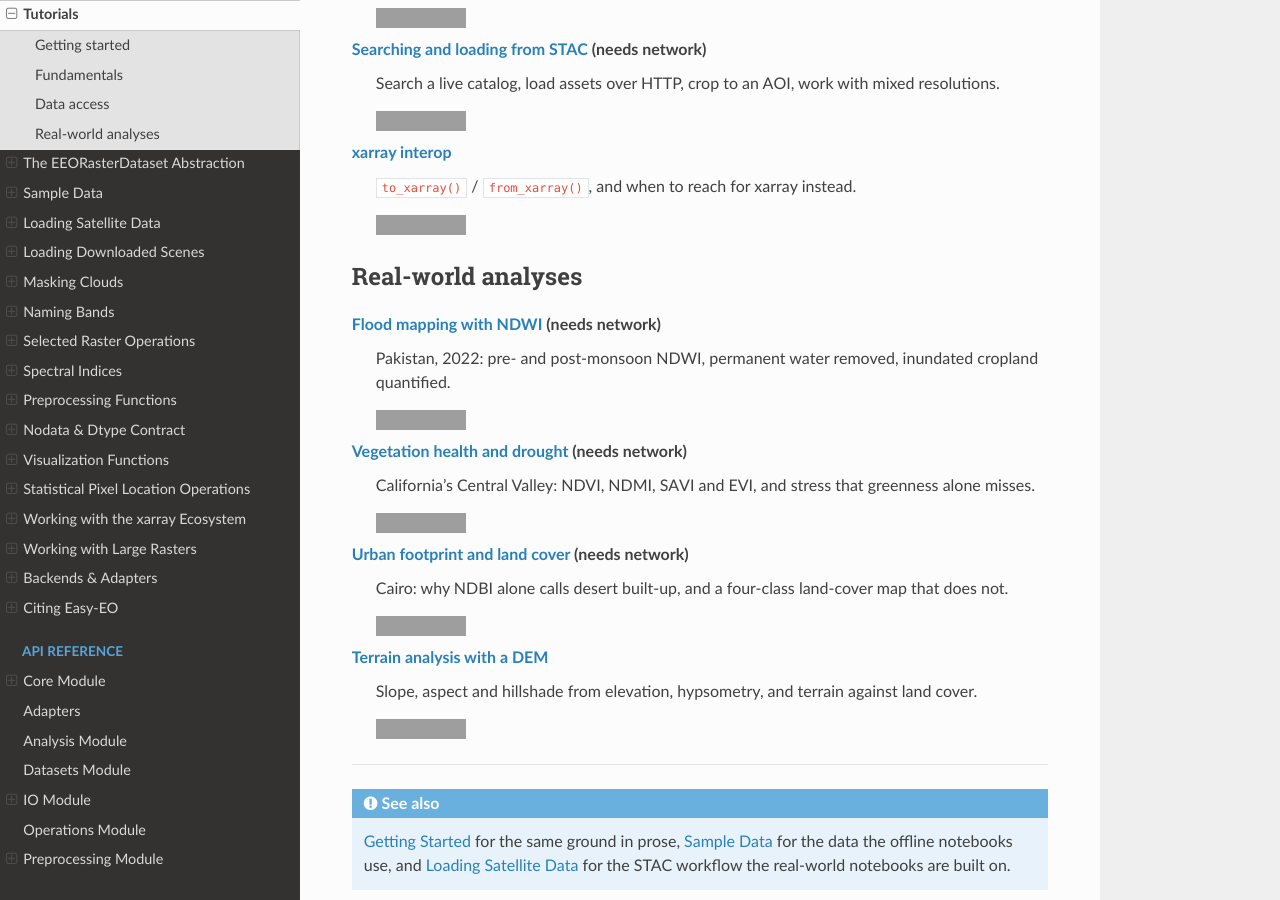
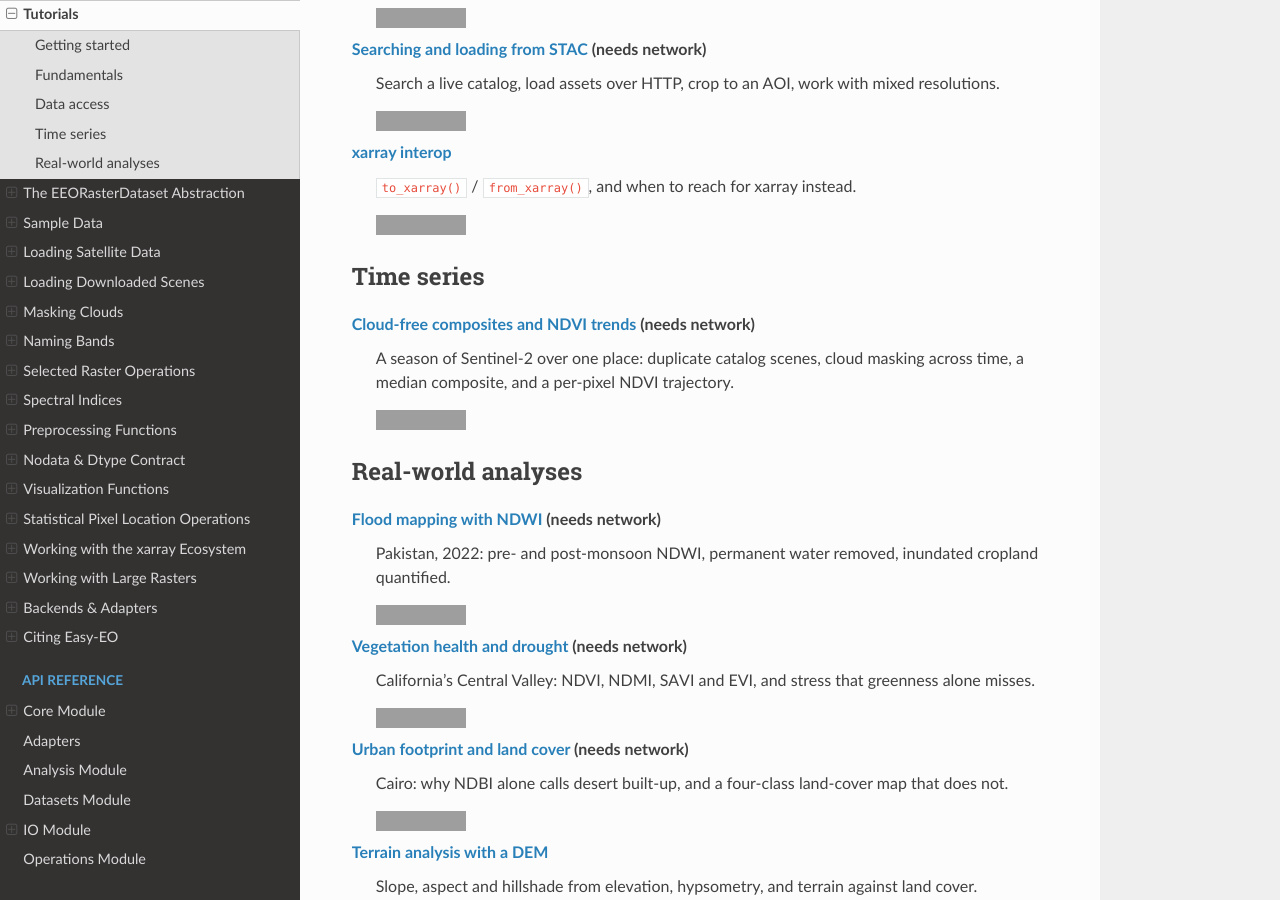
Before and after one commit to Tommy-Burns/easy-eo, a Sphinx documentation site: the page built from docs/source/tutorials.rst, in a window 1280 px wide and 900 px high, scrolled down 1993 px. Built offline with Sphinx 7.4.7 and the Read the Docs theme 3.1.0, drawn with Linux system fonts in a browser that asks for light colours; grey boxes are pictures that could not be loaded.

Commit message:
docs: time-series tutorial notebook

```diff
--- a/docs/source/tutorials.rst
+++ b/docs/source/tutorials.rst
@@ -130,6 +130,17 @@ Data access
       :target: https://colab.research.google.com/github/Tommy-Burns/easy-eo/blob/main/examples/02_data_access/03_xarray_interop.ipynb
       :alt: Open xarray interop in Colab
 
+Time series
+-----------
+
+`Cloud-free composites and NDVI trends <https://github.com/Tommy-Burns/easy-eo/blob/main/examples/04_timeseries/01_cloud_free_composite_and_trends.ipynb>`_ |net|
+   A season of Sentinel-2 over one place: duplicate catalog scenes, cloud masking
+   across time, a median composite, and a per-pixel NDVI trajectory.
+
+   .. image:: https://colab.research.google.com/assets/colab-badge.svg
+      :target: https://colab.research.google.com/github/Tommy-Burns/easy-eo/blob/main/examples/04_timeseries/01_cloud_free_composite_and_trends.ipynb
+      :alt: Open Cloud-free composites and NDVI trends in Colab
+
 Real-world analyses
 -------------------
 
```
Also changed, not shown: CHANGELOG.md (+11 -0 lines), examples/README.md, 1 other file.
